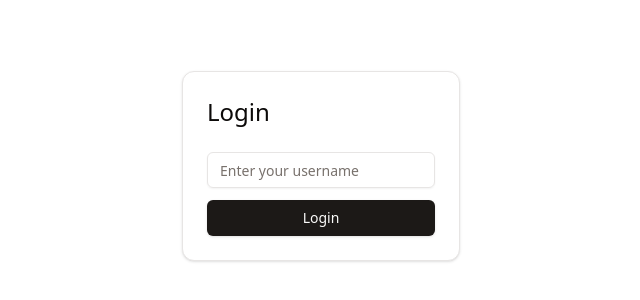
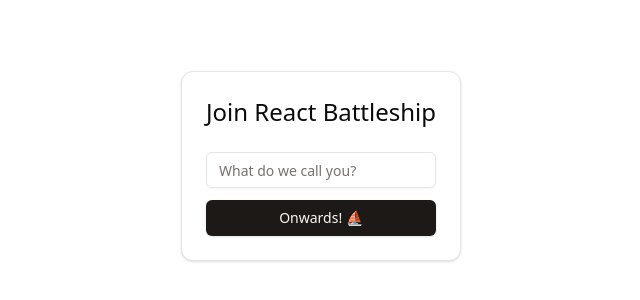
Before and after one commit to mayacoda/react-battleship, a React (Vite) app in the folder client/: page / in a window 1280 px wide. Shown: the part 234-534 px from the top of the page, without its empty margins (319-959 px from the left). Built offline with nearby package versions, Linux system fonts and the light colour scheme; no server answers; what @react-battleship/types would draw is missing.

Commit message:
Improve login copy

```diff
--- a/client/src/pages/Login.tsx
+++ b/client/src/pages/Login.tsx
@@ -19,7 +19,7 @@ export function LoginPage({ onLogin }: Props) {
     <div className="flex justify-center items-center h-screen">
       <Card>
         <CardHeader>
-          <h1 className="text-2xl">Login</h1>
+          <h1 className="text-2xl">Join React Battleship</h1>
         </CardHeader>
         <CardContent>
           <form onSubmit={handleSubmit}>
@@ -27,13 +27,13 @@ export function LoginPage({ onLogin }: Props) {
               type="text"
               className="mb-3"
               autoComplete="off"
-              placeholder="Enter your username"
+              placeholder="What do we call you?"
               value={username}
               onChange={(e) => setUsername(e.target.value)}
               required
             />
             <Button type="submit" className="w-full">
-              Login
+              Onwards! ⛵️
             </Button>
           </form>
         </CardContent>
```
